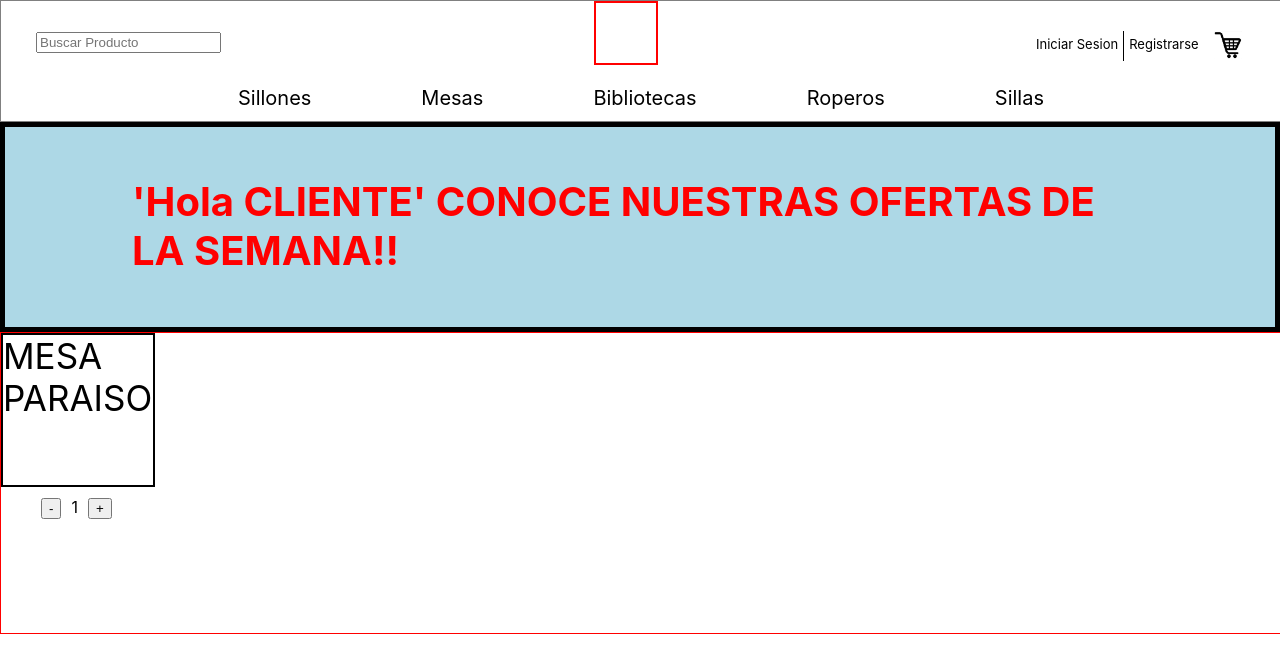
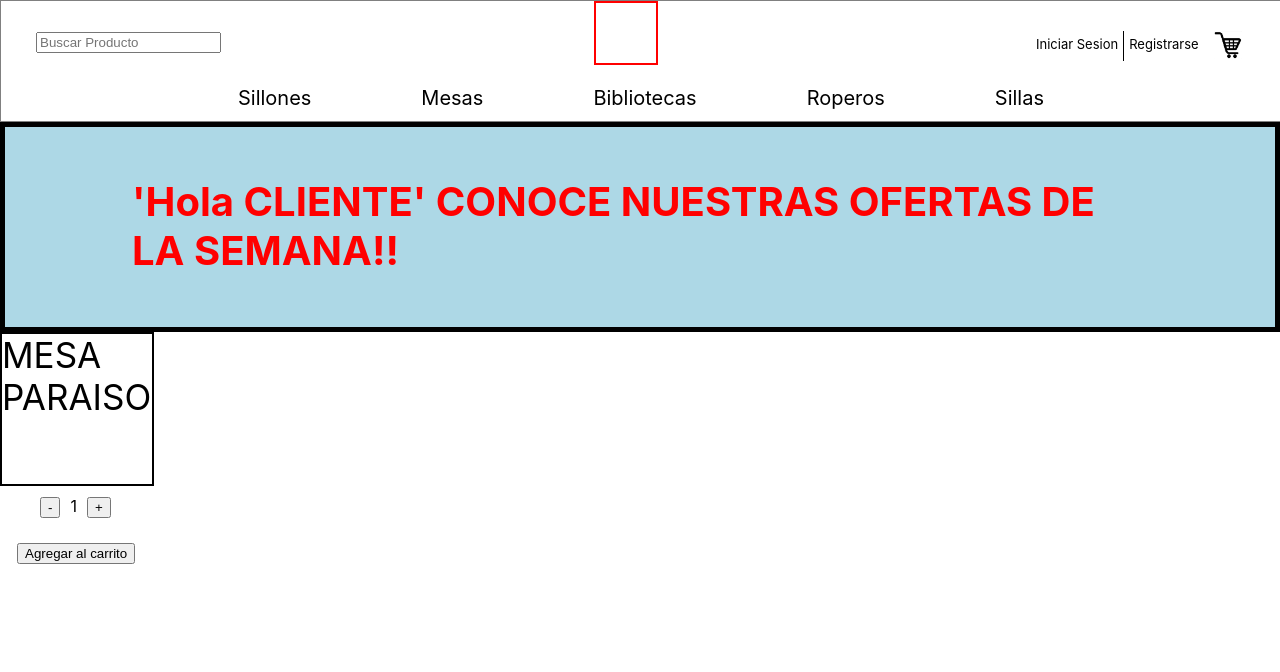
Before and after one commit to JorgeLaRosa/Heredia, a React (Create React App) app: page / in a window 1280 px wide. Shown: the top 672 px of the page. Built offline with nearby package versions, Linux system fonts and the light colour scheme.

Commit message:
Desafio 4 c correcciones

```diff
--- a/src/App.css
+++ b/src/App.css
@@ -1,6 +1,6 @@
 
 .caja-contador{
     width:100%;
-    height: 300px;
+    height: 400px;
     border: 1px solid red;
 }
--- a/src/App.js
+++ b/src/App.js
@@ -1,21 +1,17 @@
 import React from 'react';
 import './App.css';
-import NavBar from './components/NavBar'
-import ItemListContainer from './components/ItemListContainer'
-import ItemCountContainer from './containers/ItemCountContainer'
+import NavBar from './components/NavBar';
+import ItemListContainer from './components/ItemListContainer';
 
 
 function App() {
   return (
     <div className="App">
+      <NavBar />
 
-      <NavBar />
       <ItemListContainer greeting="'Hola CLIENTE'" />
-      <div className='caja-contador'>
-        <ItemCountContainer stock="6" />
 
 
-      </div>
     </div>
   );
 
--- a/src/components/ItemCount.css
+++ /dev/null
@@ -1,17 +0,0 @@
-.caja-producto{
-    height:150px;
-    width:150px;
-    border: 2px solid black;
-    font-size: 35px;
-
-}
-
-.caja-numero{
-    display: inline-block;
-    margin: 10px;
-}
-
-.bloque-inferior{
-    width: 150px;
-    margin-left: 40px;
-}
--- a/src/components/ItemCount.js
+++ b/src/components/ItemCount.js
@@ -1,20 +1,38 @@
-import React from 'react';
-import './ItemCount.css';
+import React, { useState } from 'react';
 
 
-export default function ItemCount({ sumar, restar, number }) {
+export default function ItemCount({ stock, initial, onAdd }) {
+
+    const [number, setNumber] = useState(initial)
+
+    function sumar() {
+        if (stock > number) {
+            setNumber(number + 1)
+        } else {
+            alert(`Stock disponible para este producto: ${stock}`)
+        }
+    }
+
+    function restar() {
+        if (number > 1) {
+            setNumber(number - 1)
+        }
+    }
 
     return (
+        <div>
 
             <div>
                 <div className="caja-producto"> MESA PARAISO</div>
+
                 <div className="bloque-inferior">
                     <button onClick={restar}>-</button>
                     <div className="caja-numero">{number}</div>
                     <button onClick={sumar}>+</button>
                 </div>
+                <button className="boton-agregar" onClick={onAdd}>Agregar al carrito </button>
+            </div>
+        </div>
 
-
-        </div>
     )
 }
--- a/src/components/ItemListContainer.css
+++ b/src/components/ItemListContainer.css
@@ -15,3 +15,24 @@
     margin-top: 20px;
     margin-bottom: 0;
 }
+
+.caja-producto{
+    height:150px;
+    width:150px;
+    border: 2px solid black;
+    font-size: 35px;
+
+}
+
+.caja-numero{
+    display: inline-block;
+    margin: 10px;
+}
+
+.bloque-inferior{
+    width: 150px;
+    margin-left: 40px;
+}
+.boton-agregar{
+    margin: 17px;
+}
--- a/src/components/ItemListContainer.js
+++ b/src/components/ItemListContainer.js
@@ -4,17 +4,22 @@ import ItemCount from './ItemCount'
 
 
 
-export default function ItemListContainer(props) {
+
+export default function ItemListContainer({ greeting, onAdd }) {
+
+    function onAdd() {
+        console.log("Agregado al carrito: ")
+    }
 
     return (
-        <div className="div-ofertas">
-            <p className="texto-ofertas">{props.greeting} CONOCE NUESTRAS OFERTAS DE LA SEMANA!!</p>
+        <div>
+            <div className="div-ofertas">
+                <p className="texto-ofertas">{greeting} CONOCE NUESTRAS OFERTAS DE LA SEMANA!!</p>
 
 
+            </div>
+            <ItemCount stock={6} initial={1} onAdd={onAdd} />
+
         </div>
-
     )
-
-
-
 }
--- a/src/containers/ItemCountContainer.js
+++ /dev/null
@@ -1,43 +0,0 @@
-import React, { useState, useEffect } from 'react';
-import ItemCount from '../components/ItemCount'
-
-export default function ItemCountContainer({ restar, sumar, stock }) {
-
-    const [number, setNumber] = useState(1)
-
-
-
-
-    function sumar() {
-        if (stock > number) {
-            setNumber(number + 1)
-
-        } else {
-            alert(`Stock disponible para este producto: ${stock}`)
-        }
-
-    }
-
-    function restar() {
-        if (number > 1) {
-            setNumber(number - 1)
-
-        }
-
-
-
-    }
-
-
-
-
-    return (
-        <div>
-
-            <ItemCount sumar={sumar} restar={restar} number={number} />
-
-
-        </div>
-
-    )
-}
```
Lines whose indentation alone changed are shown as unchanged.
